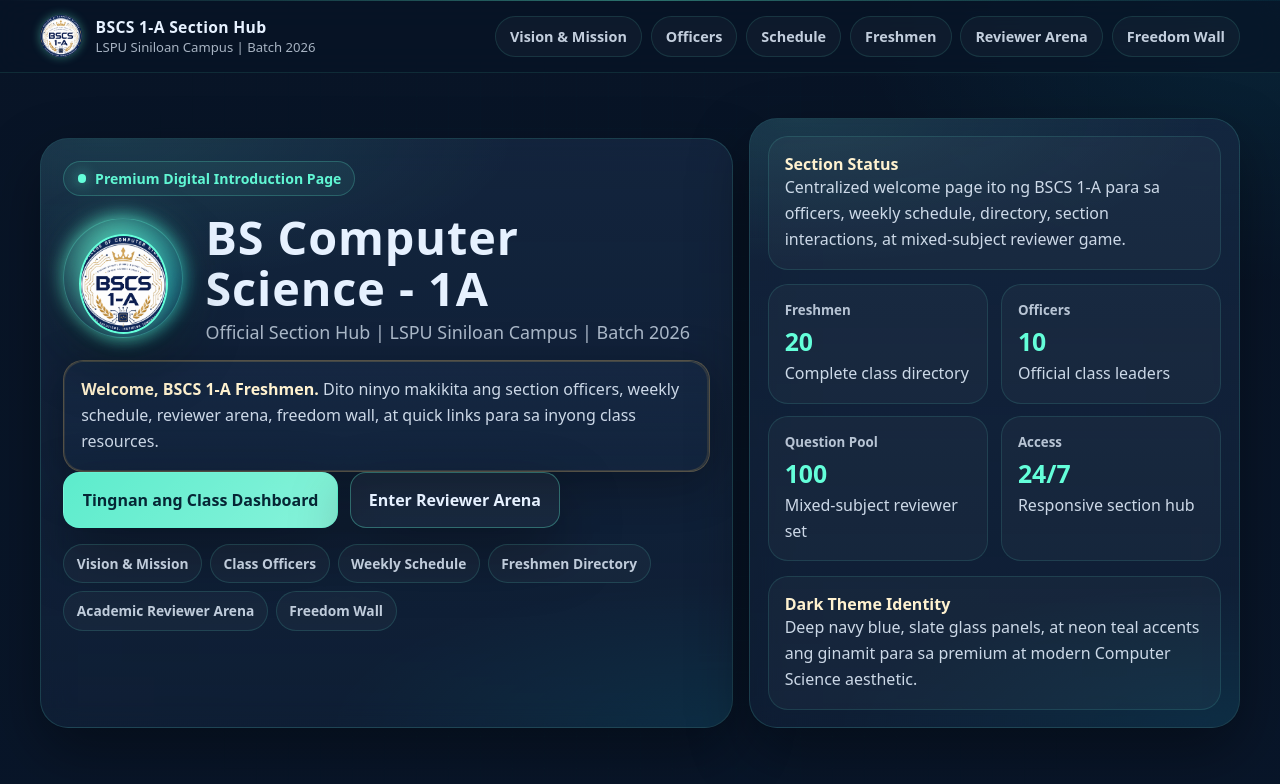
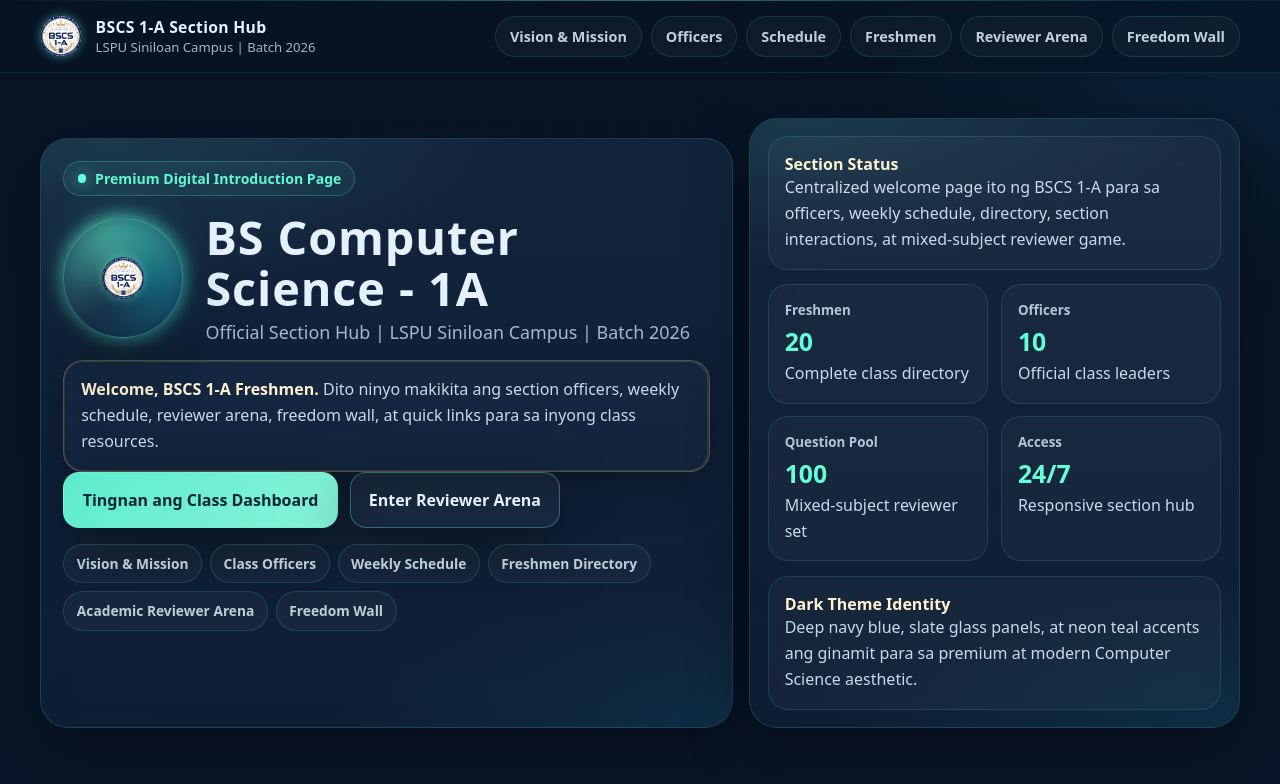
Before and after one commit to romemhartabifranca68-png/reminders-dashboard, a plain HTML site: page index.html in a window 1280 px wide. Shown: the top 784 px of the page. Drawn offline with Linux system fonts and the light colour scheme.

Commit message:
Update index.html

```diff
--- a/index.html
+++ b/index.html
@@ -1116,7 +1116,7 @@
 
         <div class="hero-top">
           <div class="logo-shell" aria-label="BSCS 1-A official mark">
-            <img src="logo.png" style="width: 100px; height: 100px; border-radius: 50%; object-fit: cover; box-shadow: 0 0 20px rgba(100, 255, 218, 0.5); border: 2px solid var(--accent, #64ffda);" alt="BSCS 1-A Official Logo">
+            <img src="logo.png" style="width: 42px; height: 42px; border-radius: 50%; object-fit: cover; flex: 0 0 auto; box-shadow: 0 0 10px rgba(100, 255, 218, 0.4);" alt="Logo">
 
           </div>
 
```
